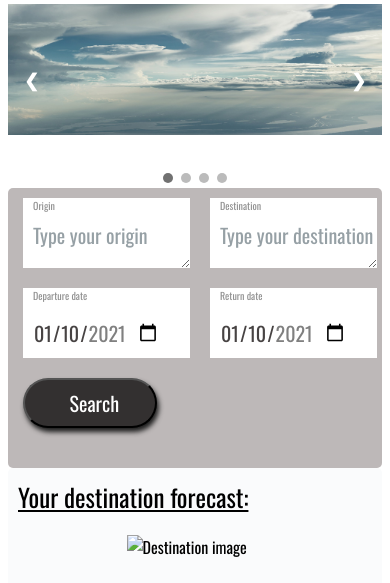
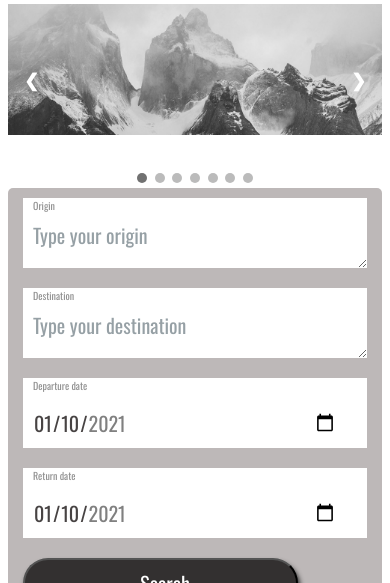
Before and after one commit to silviafado/Project-5_Capstone-Travel-App, a website built with webpack: page src/client/views/index.html in a window 390 px wide. Shown: the part 81-664 px from the top of the page. Built offline with nearby package versions, Linux system fonts and the light colour scheme; a web font is replaced by a local one.

Commit message:
Responsive CSS

```diff
--- a/package.json
+++ b/package.json
@@ -31,8 +31,7 @@
     "cors": "^2.8.5",
     "dotenv": "^8.2.0",
     "express": "^4.17.1",
-    "node-fetch": "^2.6.1",
-    "webpack": "^5.11.0"
+    "node-fetch": "^2.6.1"
   },
   "devDependencies": {
     "@babel/core": "^7.12.10",
@@ -52,6 +51,7 @@
     "sass-loader": "^10.1.0",
     "style-loader": "^2.0.0",
     "supertest": "^6.0.1",
+    "webpack": "^5.12.3",
     "webpack-cli": "^4.2.0",
     "webpack-dev-server": "^3.11.0",
     "workbox-webpack-plugin": "^6.0.2"
--- a/src/client/styles/responsive.scss
+++ b/src/client/styles/responsive.scss
@@ -1,4 +1,22 @@
-@media (max-width: 900px){
+@media (max-width: 460px){
+    #form{
+        display: grid;
+        grid-template-columns: auto;
+        grid-template-rows: 70px 70px 70px 70px 70px;
+        grid-gap: 20px;
+        grid-template-areas:
+        "nest1"
+        "nest2"
+        "nest3"
+        "nest4"
+        "button";
+        }
+    #dest_picture{
+        width: 80%;
+    }
+}
+
+@media (min-width: 460px) and (max-width: 900px){
     #form{
         display: grid;
         grid-template-columns: auto auto;
@@ -9,4 +27,7 @@
         "nest3 nest4"
         "button button";
         }
+    #dest_picture{
+        width: 80%;
     }
+}
--- a/src/client/views/index.html
+++ b/src/client/views/index.html
@@ -17,16 +17,25 @@
     <div class="slideshow-container">
       <!-- Full-width images with number and caption text -->
       <div class="mySlides fade">
-       <img src="../assets/images/44dedf10ab048affca1f.jpg" style="width:100%">
+       <img src="../assets/images/1.jpg" style="width:100%">
       </div>
       <div class="mySlides fade">
-        <img src="../assets/images/60e12d72799d19301dbf.jpg" style="width:100%">
+        <img src="../assets/images/2.jpg" style="width:100%">
       </div>
       <div class="mySlides fade">
-        <img src="../assets/images/bc94de424ac893816c71.jpg" style="width:100%">
+        <img src="../assets/images/3.jpg" style="width:100%">
       </div>
       <div class="mySlides fade">
-        <img src="../assets/images/3f27660d13eb755e223b.jpg" style="width:100%">
+        <img src="../assets/images/4.jpg" style="width:100%">
+      </div>
+      <div class="mySlides fade">
+        <img src="../assets/images/5.jpg" style="width:100%">
+      </div>
+      <div class="mySlides fade">
+        <img src="../assets/images/6.jpg" style="width:100%">
+      </div>
+      <div class="mySlides fade">
+        <img src="../assets/images/7.jpg" style="width:100%">
       </div>
       <!-- Next and previous buttons -->
       <a class="prev" onclick="Client.plusSlides(-1)">&#10094;</a>
@@ -39,6 +48,9 @@
       <span class="dot" onclick="Client.currentSlide(2)"></span>
       <span class="dot" onclick="Client.currentSlide(3)"></span>
       <span class="dot" onclick="Client.currentSlide(4)"></span>
+      <span class="dot" onclick="Client.currentSlide(5)"></span>
+      <span class="dot" onclick="Client.currentSlide(6)"></span>
+      <span class="dot" onclick="Client.currentSlide(7)"></span>
     </div>
 
     <main>
@@ -54,11 +66,11 @@
           </div>
           <div class="nestedGrid" id="nest3">
             <label id="dateLabel1" type="text">Departure date</label>
-            <input type="date" id="startDate" name="trip-start" value="" min="2021-01-01" max="2021-12-31" onchange="return Client.controller(event)">
+            <input type="date" id="startDate" name="trip-start" value="" min="2021-01-01" max="2021-12-31">
           </div>
           <div class="nestedGrid" id="nest4">
             <label id="dateLabel2" type="text">Return date</label>
-            <input type="date" id="endDate" name="trip-end" value="" min="2021-01-01" max="2021-12-31" onchange="return Client.controller2(event)">
+            <input type="date" id="endDate" name="trip-end" value="" min="2021-01-01" max="2021-12-31">
           </div>
         <div class="button" id="button">
           <button id="performAction" type = "submit" name="check" value="" onclick="return Client.performAction(event)" onsubmit="return Client.performAction(event)">Search</button>
```
Also changed, not shown: src/client/index.js (+7 -4 lines), dist/index.html, dist/main.css, dist/main.js, dist/service-worker.js, src/client/assets/images/1.jpg (added), src/client/assets/images/2.jpg (added), src/client/assets/images/3.jpg (added), src/client/assets/images/3f27660d13eb755e223b.jpg (deleted), src/client/assets/images/4.jpg (added), src/client/assets/images/44dedf10ab048affca1f.jpg (deleted), src/client/assets/images/5.jpg (added), src/client/assets/images/6.jpg (added), src/client/assets/images/60e12d72799d19301dbf.jpg (deleted), 2 more files, 1 other file. Lines whose indentation alone changed are shown as unchanged.
